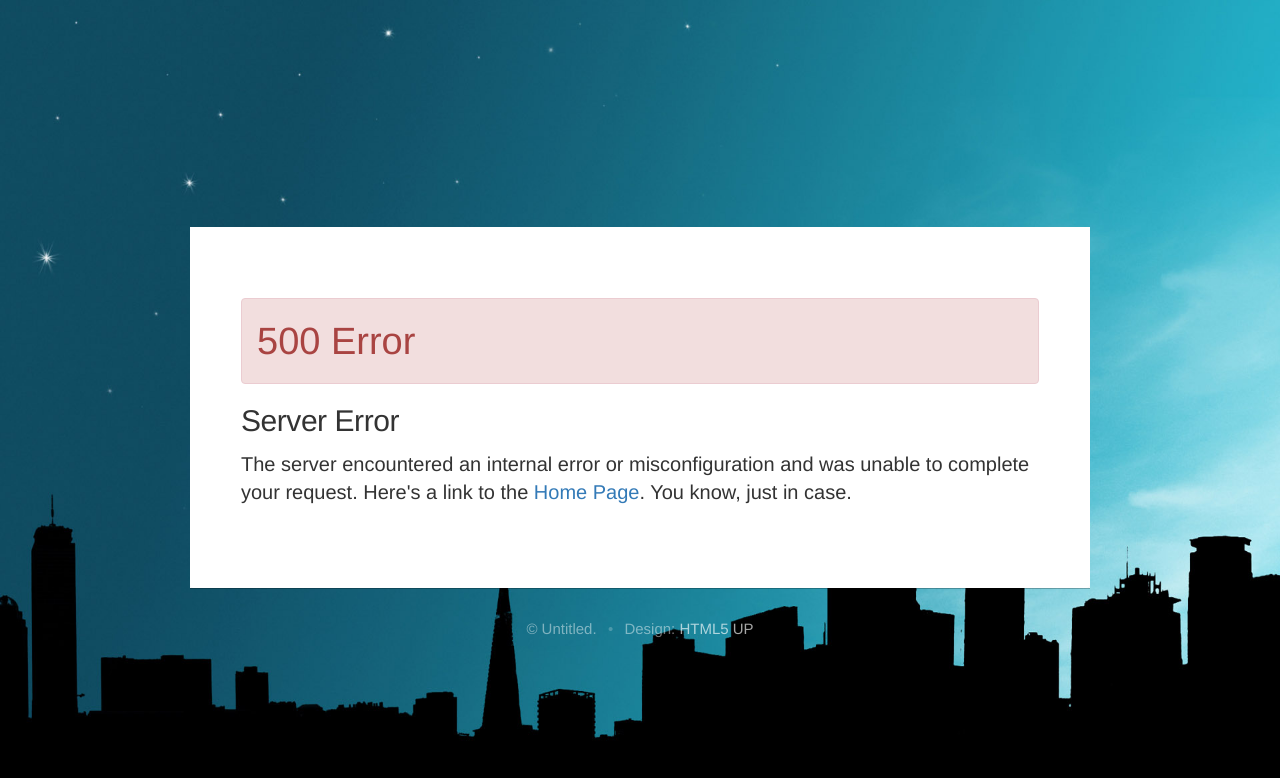
After one commit to y-tsutsu/mondja, a Django app: template static/templates/500.html in a window 1280 px wide. The commit adds this page. Shown: the top 778 px of the page. Run offline with Django 3.2, Linux system fonts and the light colour scheme; the template is opened without the code that fills it, so the values that code supplies are empty; some libraries are stand-ins or nearby versions.

Commit message:
404，500エラーページを作成．

```diff
--- a/static/static/mondja/css/mondja.css
+++ b/static/static/mondja/css/mondja.css
@@ -42,7 +42,7 @@ pre {
         margin-right: 2.8%;
     }*/
 
-    div .mylogin, .mylogout {
+    div .mylogin, .mylogout, .my404, .my500 {
         margin-top: -64px;
     }
 
@@ -75,7 +75,7 @@ pre {
         margin-right: 4.5%;
     }*/
 
-    div .mylogin, .mylogout {
+    div .mylogin, .mylogout, .my404, .my500 {
         margin-top: 164px;
     }
 
--- /dev/null
+++ b/static/templates/500.html
@@ -0,0 +1,24 @@
+{% extends "layout.html" %}
+
+{% block content %}
+
+    <!-- Main -->
+    <div id="main" class="my500">
+
+        <article id="500" class="panel">
+            <div class="alert alert-danger" role="alert" style="font-size: 38px;">
+                500 Error
+            </div>
+
+            <div role="main">
+                <h2 style="margin-bottom: 13px">Server Error</h2>
+                <p>
+                    The server encountered an internal error or misconfiguration and was unable to complete your request.
+                    Here's a link to the <a href="{% url 'home' %}">Home Page</a>. You know, just in case.
+                </p>
+            </div>
+        </article>
+
+    </div>
+
+{% endblock %}
```
Also changed, not shown: static/templates/404.html (added, +24 -0 lines), db.sqlite3, 1 other file.
